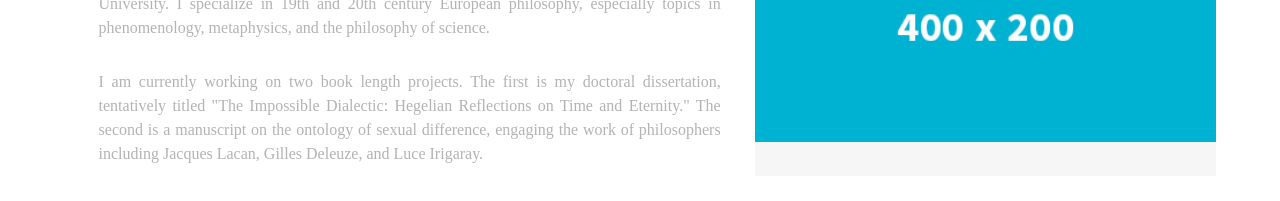
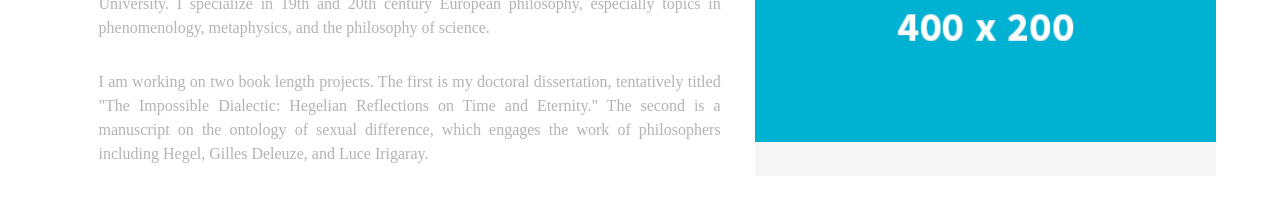
Before and after one commit to jrsares/jamessares.github.io, a plain HTML site: page index.html in a window 1280 px wide. Shown: the part 335-536 px from the top of the page. Drawn offline with Linux system fonts and the light colour scheme.

Commit message:
Updated About2

```diff
--- a/index.html
+++ b/index.html
@@ -34,7 +34,7 @@
     <article class="left_article">
       <h3>About</h3>
       <p>I am currently a third year doctoral student in the philosophy program at Stony Brook University. I specialize in 19th and 20th century European philosophy, especially topics in phenomenology, metaphysics, and the philosophy of science.</p>
-      <p>I am currently working on two book length projects. The first is my doctoral dissertation, tentatively titled "The Impossible Dialectic: Hegelian Reflections on Time and Eternity." The second is a manuscript on the ontology of sexual difference, engaging the work of philosophers including Jacques Lacan, Gilles Deleuze, and Luce Irigaray.</p>
+      <p>I am working on two book length projects. The first is my doctoral dissertation, tentatively titled "The Impossible Dialectic: Hegelian Reflections on Time and Eternity." The second is a manuscript on the ontology of sexual difference, which engages the work of philosophers including Hegel, Gilles Deleuze, and Luce Irigaray.</p>
     </article>
     <aside class="right_article"><img src="images/placeholder.jpg" alt="" width="400" height="400" class="placeholder"/> </aside>
   </section>
```
